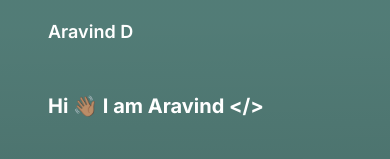
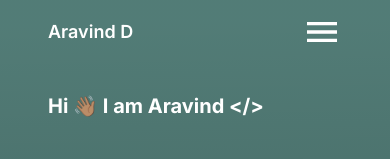
Before and after one commit to arav-ind/portfolio, a Next.js app: page / in a window 390 px wide. Shown: the top 159 px of the page. Built offline with nearby package versions, Linux system fonts and the light colour scheme.

Commit message:
Added responsive menu with animation

```diff
--- /dev/null
+++ b/src/components/HamMenu.tsx
@@ -0,0 +1,33 @@
+'use client'
+
+import Link from 'next/link'
+import menu from '@/icons/menu.svg'
+import close from '@/icons/close.svg'
+import Image from 'next/image'
+import { useState } from 'react'
+
+export default function HamMenu() {
+    const [isOpened, setIsOpened] = useState(false)
+
+    const handleClick = (e: React.MouseEvent<HTMLImageElement>) => {
+        e.preventDefault()
+        setIsOpened(!isOpened)
+    }
+
+    return (
+        <div className='md:hidden flex'>
+          <Image
+            className={`${isOpened ? 'rotate-90 duration-300' : 'rotate-180 duration-300'}`}
+            onClick={(e) => handleClick(e)}
+            src={isOpened ? close : menu} alt='menu'
+          />
+          {isOpened ? (
+                <div className='flex flex-col absolute top-16 gap-6 sm:right-[7.5rem] right-10'>
+                    <Link href='/?view=works'>Works</Link>
+                    <Link href='/?view=about'>About</Link>
+                    <Link href='/?view=extras'>Extras</Link>
+                </div>
+          ): null}
+        </div>
+    )
+  }
--- a/src/components/Navbar.tsx
+++ b/src/components/Navbar.tsx
@@ -1,17 +1,16 @@
 import Link from 'next/link'
+import HamMenu from './HamMenu'
 
 export default function Navbar() {
     return (
-      <nav className='flex justify-between h-16 items-center sm:px-32 px-12 font-semibold text-lg'>
+      <nav className='flex relative justify-between h-16 items-center sm:px-32 px-12 font-semibold text-lg z-10'>
         <Link className='flex whitespace-nowrap mr-20' href='/'>Aravind D</Link>
-        <div className='sm:flex hidden md:gap-36 gap-20'>
+        <div className='md:flex hidden md:gap-36 gap-20'>
             <Link href='/?view=works' className=''>Works</Link>
             <Link href='/?view=about'>About</Link>
             <Link href='/?view=extras'>Extras</Link>
-            {/* <div className='flex'>Works</div>
-            <div className='flex'>About</div>
-            <div className='flex'>Extras</div> */}
         </div>
+        <HamMenu />
       </nav>
     )
   }
```
